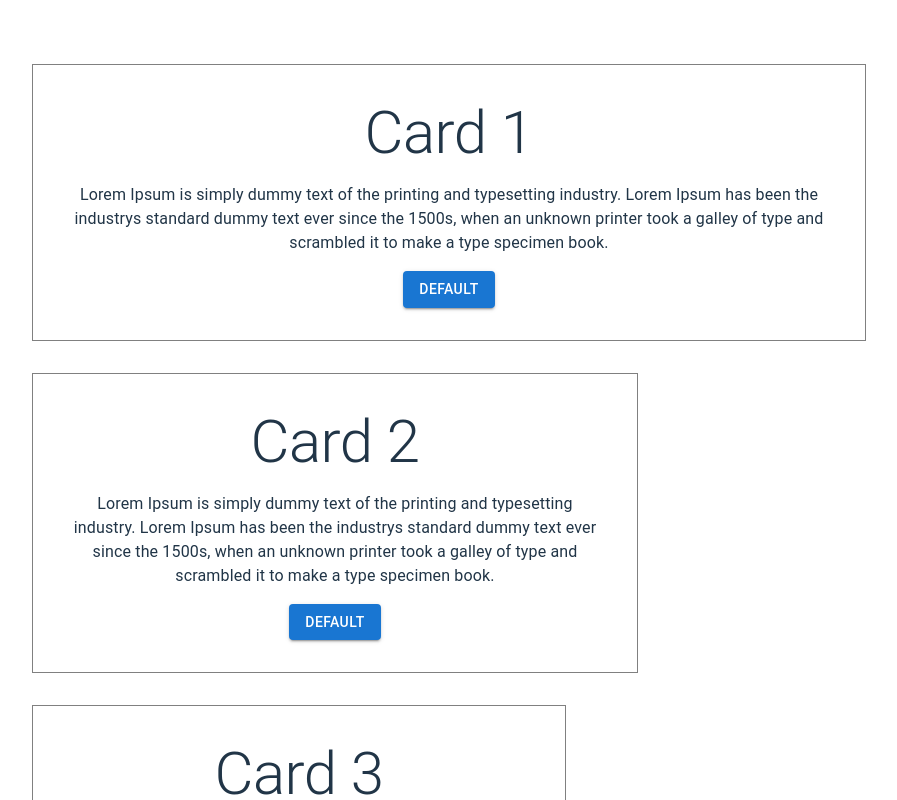
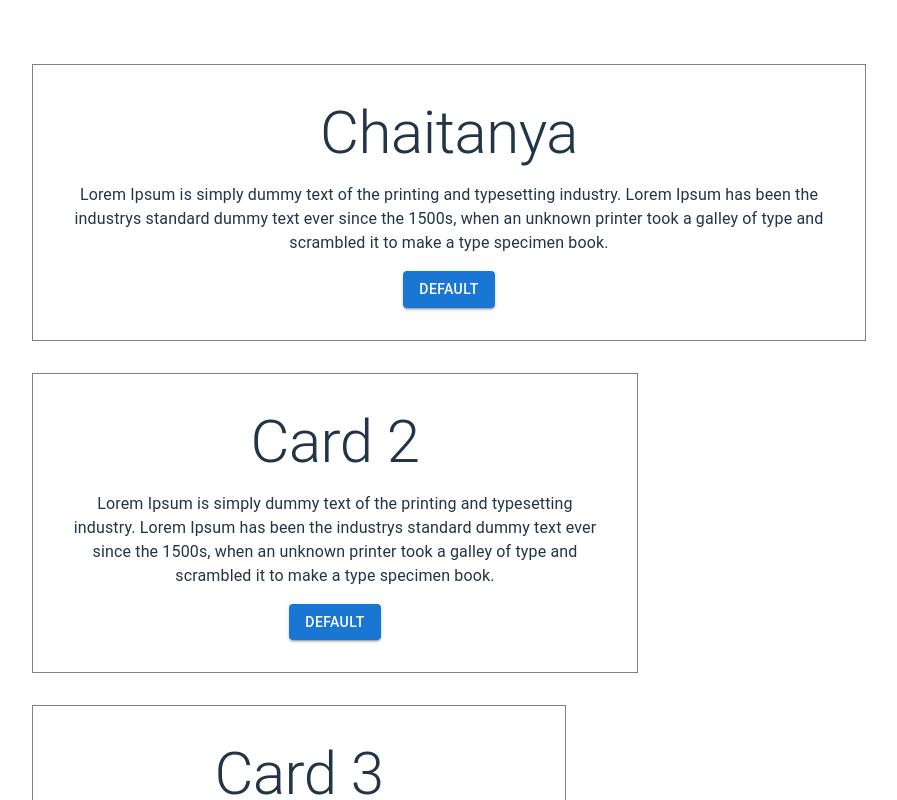
Before and after one commit to Chaitanya037/react-materialui-training, a React (Vite) app: page / in a window 1280 px wide. Shown: the top 800 px of the page, without its empty margins (191-1088 px from the left). Built offline with nearby package versions, Linux system fonts and the light colour scheme.

Commit message:
Renaming heading

```diff
--- a/src/App.jsx
+++ b/src/App.jsx
@@ -4,7 +4,7 @@ import Cards from "./components/Cards";
 
 function App() {
   const cardData1 = {
-    heading: 'Card 1',
+    heading: 'Chaitanya',
     body: 'Lorem Ipsum is simply dummy text of the printing and typesetting industry. Lorem Ipsum has been the industrys standard dummy text ever since the 1500s, when an unknown printer took a galley of type and scrambled it to make a type specimen book.',
     buttonText: 'Default'
   }
```
